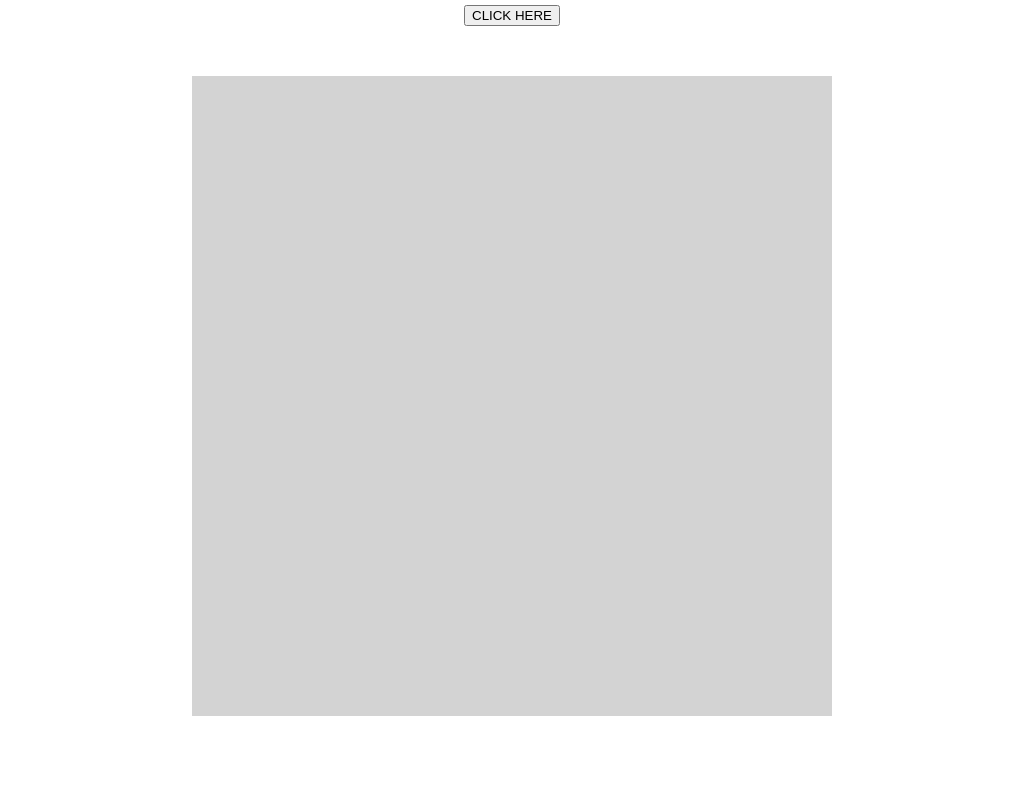
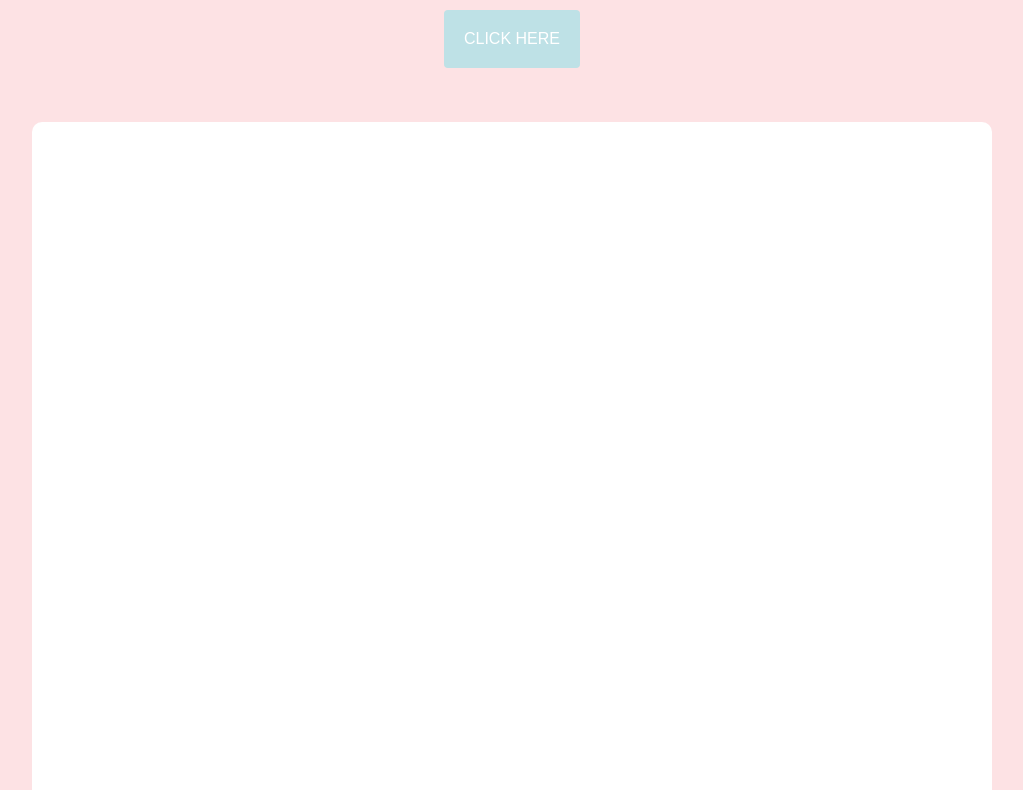
Before and after one commit to arunkumarmarndi/odin-etchasketch101, a plain HTML site: page index.html in a window 1280 px wide. Shown: the part 83-873 px from the top of the page, without its empty margins (128-1151 px from the left). Before the commit the page ends 807 px from the top, so only its background shows below. Drawn offline with Linux system fonts and the light colour scheme.

Commit message:
Containarised canvas creation code into javascript function. Modified css properties for better aesthetics.

```diff
--- a/css/style.css
+++ b/css/style.css
@@ -1,27 +1,51 @@
-.button-container{
+.wrapped-container{
     display: flex;
     flex-direction: column;
     align-items: center;
 }
 
-/* Ensure the container centers the grid */
+
+.button {
+    background-color: #bee1e6; /* Green */
+    border: none;
+    color: white;
+    padding: 20px;
+    text-align: center;
+    text-decoration: none;
+    display: inline-block;
+    font-size: 16px;
+    margin: 4px 2px;
+    cursor: pointer;
+    border-radius: 4px;
+  }
+
+
+.button-container {
+    display: flex;
+    flex-direction: column;
+    align-items: center;
+    font-family: 'Roboto';
+}
+
 .container {
     display: flex;
     flex-direction: column;
     align-items: center;
     justify-content: center;
-    margin-top: 50px; /* Add some margin for spacing */
+    width: 960px;
+    height: 960px;
+    margin-top: 50px;
+    background-color: white;
+    border-radius: 10px;
+    /*border: 1px solid black;*/
 }
 
-/* Create rows with flexbox */
+/* Create rows using flexbox */
 .row {
     display: flex;
 }
 
 /* Define the grid cells (columns) */
 .col {
-    width: 40px;
-    height: 40px;
-    background-color: lightgray;
-
+    box-sizing: border-box;
 }
--- a/index.html
+++ b/index.html
@@ -3,15 +3,17 @@
 <head>
     <meta charset="UTF-8">
     <meta name="viewport" content="width=device-width, initial-scale=1.0">
-    <title>Document</title>
+    <title>Dynamic Grid</title>
     <link rel="stylesheet" href="css/style.css">
-    <script src="js/script.js" defer></script> <!-- Changed to point to the JS file -->
+    <script src="js/script.js" defer></script>
 </head>
-<body>
-    <div class="button-container">
-        <h1>CHOOSE NUMBER OF SQUARES PER GRID</h1>
-        <button onclick="myFunction()">CLICK HERE</button>
+<body style="background-color: #fde2e4;">
+    <div class="wrapped-container">
+        <div class="button-container">
+            <h1>CHOOSE NUMBER OF SQUARES PER GRID</h1>
+            <button class="button" onclick="myFunction()">CLICK HERE</button>
+        </div>
+        <div class="container"></div>
     </div>
-    <div class="container"></div>
 </body>
 </html>
--- a/js/script.js
+++ b/js/script.js
@@ -1,26 +1,49 @@
+let number_of_squares = 16;
 const canvas = document.querySelector(".container");
 
-for (let i = 0; i < 16; i++) {
+// Function to create canvas with dynamic square sizes
+function create_canvas(number_of_squares) {
+    // Clear the existing canvas
+    canvas.innerHTML = '';
+
+    // Calculate the size of each square dynamically based on input
+    let square_size = 960 / number_of_squares;
+
+    for (let i = 0; i < number_of_squares; i++) {
         const div_row = document.createElement("div");
         div_row.classList.add("row");
 
-    for (let j = 0; j < 16; j++) {
+        for (let j = 0; j < number_of_squares; j++) {
             const div_col = document.createElement("div");
             div_col.classList.add("col");
+            div_col.style.width = `${square_size}px`;
+            div_col.style.height = `${square_size}px`;
             div_row.appendChild(div_col);
         }
         canvas.appendChild(div_row);
     }
 
-// Change background color when mouse moves over a grid cell (leaving a trail)
-document.addEventListener('mouseover', function(event) {
-    if (event.target.classList.contains('col')) {
-        event.target.style.backgroundColor = "lightblue"; // Change to any color for the trail
+    // Add mouseover event listener to each 'col' cell after creating the grid
+    const cols = document.querySelectorAll('.col');
+    cols.forEach(col => {
+        col.addEventListener('mouseover', function() {
+            this.style.backgroundColor = "black";
+        });
+    });
 }
-});
 
-function myFunction(){
-    let number = prompt("Enter the number between 1 and 100:");
+create_canvas(number_of_squares);
+
+// Function to prompt user for grid size and recreate the canvas
+function myFunction() {
+    let number = prompt("Enter the number of squares per side (between 1 and 100):");
     let intValue = parseInt(number, 10);
-    alert("The number is "+ intValue);
+
+    // Check if the number is valid (within the range)
+    if (intValue >= 1 && intValue <= 100) {
+        number_of_squares = intValue;  // Update the number of squares
+        create_canvas(number_of_squares);  // Recreate the canvas with new grid size
+    } else {
+        alert("Please enter a valid number between 1 and 100.");
     }
+}
```
Lines whose indentation alone changed are shown as unchanged.
